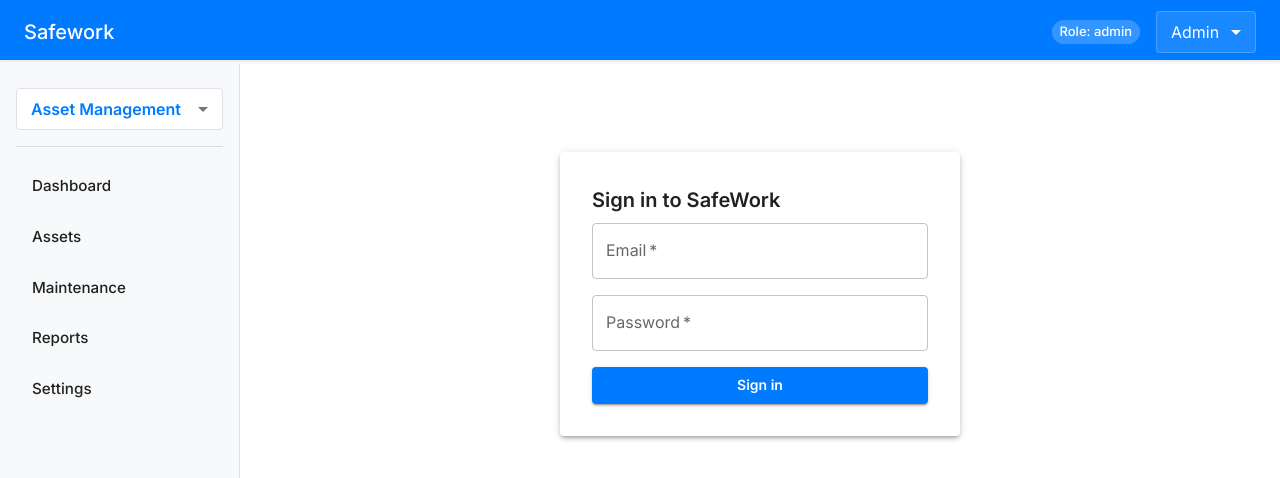
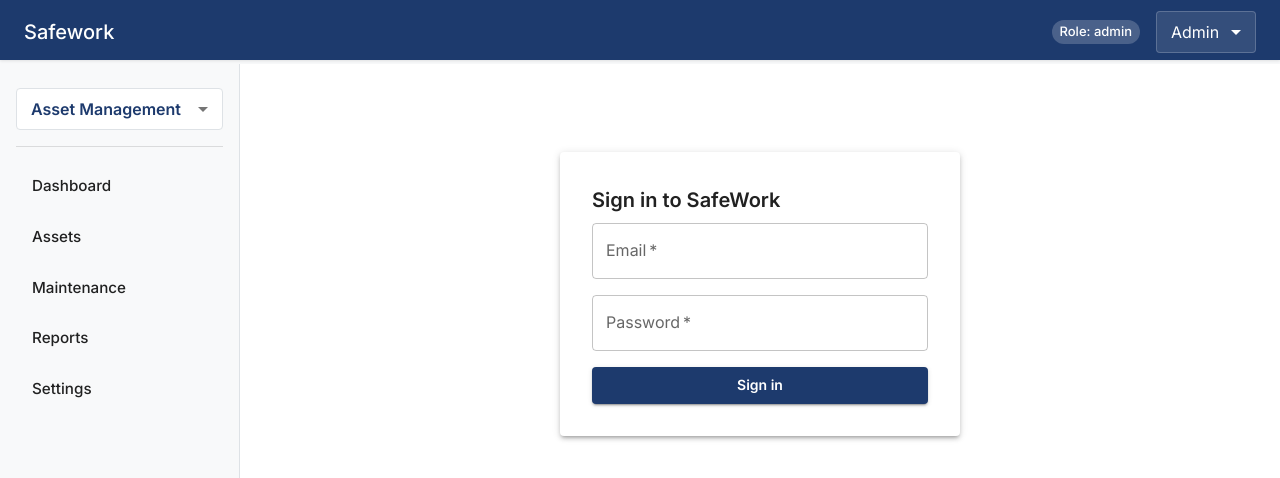
Before and after one commit to KAbaidoo/SafeWork-API, a React (Vite) app: page /login in a window 1280 px wide. Shown: the top 478 px of the page. Built offline with nearby package versions, Linux system fonts and the light colour scheme; no server answers.

Commit message:
change: updated primary color

```diff
--- a/src/theme/index.ts
+++ b/src/theme/index.ts
@@ -21,7 +21,7 @@ declare module '@mui/material/styles' {
 export const theme = createTheme({
   palette: {
     primary: {
-      main: '#007BFF', // Primary action/branding
+      main: '#1D3A6D', // Primary action/branding
       dark: '#0056b3',
       contrastText: '#FFFFFF',
     },
```
